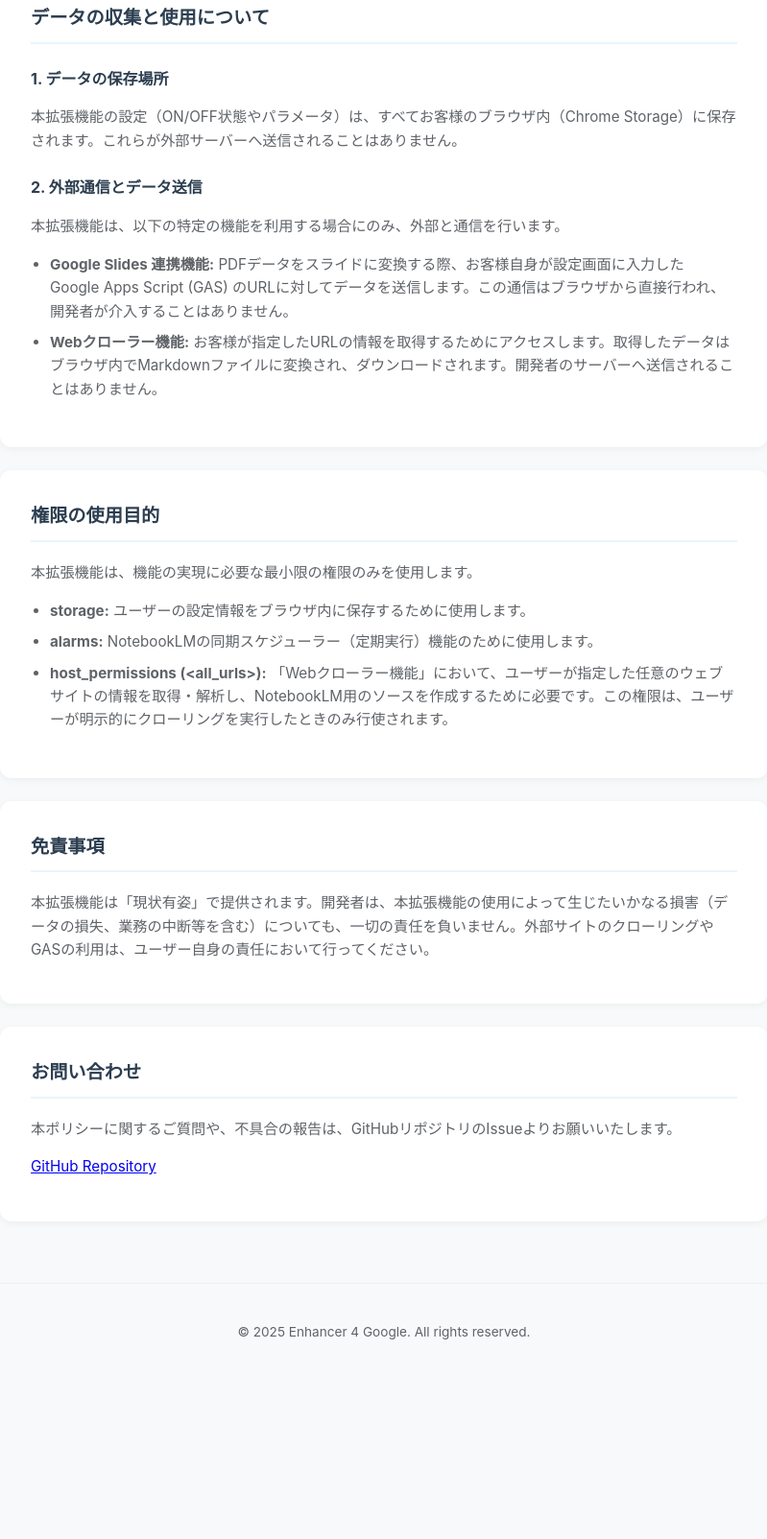
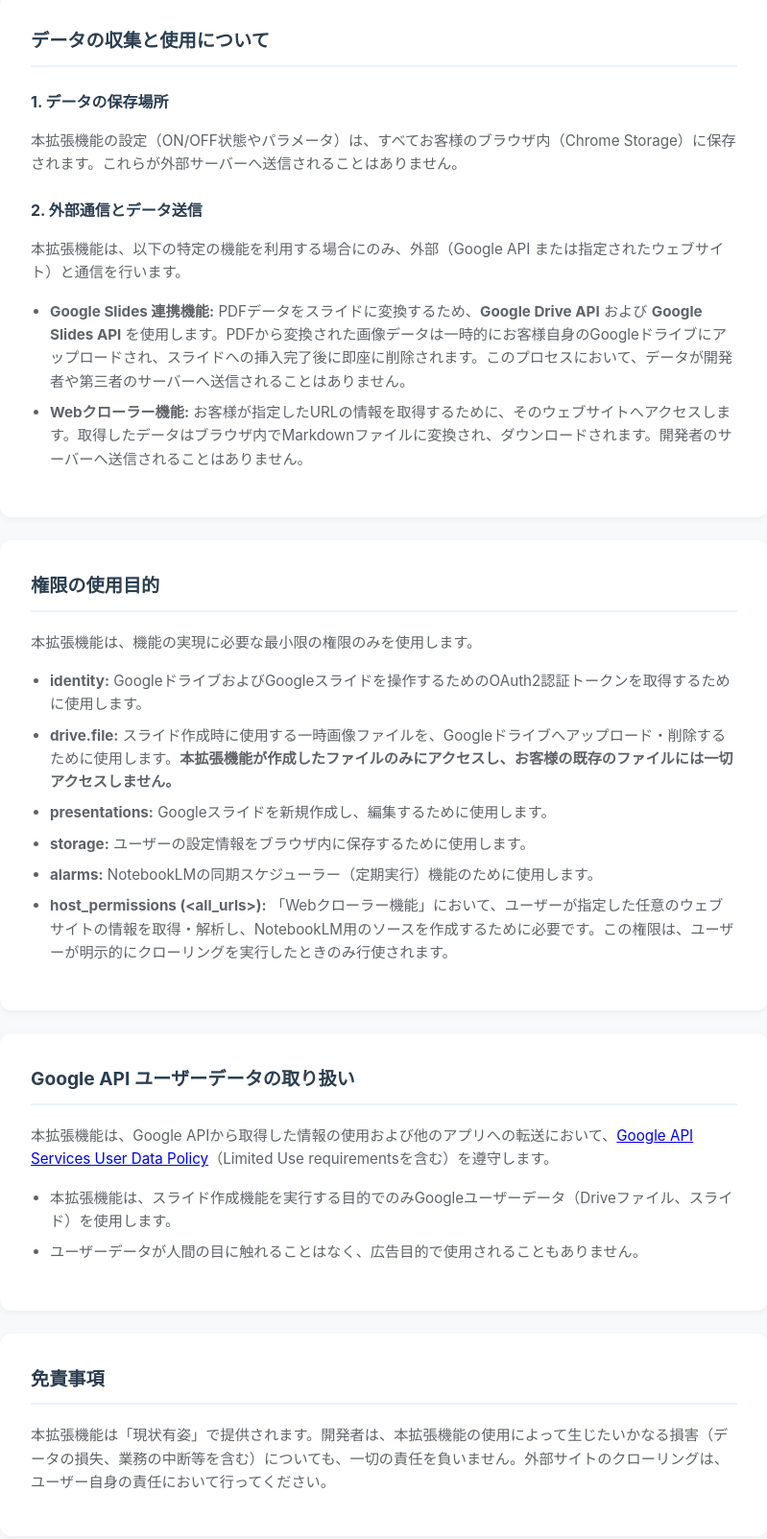
Before and after one commit to kotakahashi-4u/Enhancer4Google, a browser extension: page index.html in a window 1280 px wide. Shown: the part 466-2070 px from the top of the page at 96% size, without its empty margins (240-1039 px from the left). Before the commit the page ends 1905 px from the top, so only its background shows below. Drawn offline with Linux system fonts and the light colour scheme.

Commit message:
Update index.html

```diff
--- a/index.html
+++ b/index.html
@@ -178,7 +178,7 @@
       <p>「Enhancer 4 Google」（以下、本拡張機能）は、ユーザーのプライバシーを最優先に考えて設計されています。本ポリシーでは、本拡張機能がどのようにデータを扱い、保護するかについて説明します。</p>
 
       <div class="note">
-        <p><strong>要約:</strong> 本拡張機能は、ユーザーの個人情報、閲覧履歴、入力データを開発者のサーバーへ送信・収集することは一切ありません。</p>
+        <p><strong>要約:</strong> 本拡張機能は、ユーザーの個人情報、閲覧履歴、入力データを開発者のサーバーへ送信・収集することは一切ありません。すべての処理はユーザーのブラウザおよびGoogleの公式APIとの直接通信によって行われます。</p>
       </div>
     </div>
 
@@ -189,11 +189,11 @@
       <p>本拡張機能の設定（ON/OFF状態やパラメータ）は、すべてお客様のブラウザ内（Chrome Storage）に保存されます。これらが外部サーバーへ送信されることはありません。</p>
 
       <h3>2. 外部通信とデータ送信</h3>
-      <p>本拡張機能は、以下の特定の機能を利用する場合にのみ、外部と通信を行います。</p>
+      <p>本拡張機能は、以下の特定の機能を利用する場合にのみ、外部（Google API または指定されたウェブサイト）と通信を行います。</p>
 
       <ul>
-        <li><strong>Google Slides 連携機能:</strong> PDFデータをスライドに変換する際、お客様自身が設定画面に入力した Google Apps Script (GAS) のURLに対してデータを送信します。この通信はブラウザから直接行われ、開発者が介入することはありません。</li>
-        <li><strong>Webクローラー機能:</strong> お客様が指定したURLの情報を取得するためにアクセスします。取得したデータはブラウザ内でMarkdownファイルに変換され、ダウンロードされます。開発者のサーバーへ送信されることはありません。</li>
+        <li><strong>Google Slides 連携機能:</strong> PDFデータをスライドに変換するため、<strong>Google Drive API</strong> および <strong>Google Slides API</strong> を使用します。PDFから変換された画像データは一時的にお客様自身のGoogleドライブにアップロードされ、スライドへの挿入完了後に即座に削除されます。このプロセスにおいて、データが開発者や第三者のサーバーへ送信されることはありません。</li>
+        <li><strong>Webクローラー機能:</strong> お客様が指定したURLの情報を取得するために、そのウェブサイトへアクセスします。取得したデータはブラウザ内でMarkdownファイルに変換され、ダウンロードされます。開発者のサーバーへ送信されることはありません。</li>
       </ul>
     </div>
 
@@ -202,6 +202,9 @@
       <p>本拡張機能は、機能の実現に必要な最小限の権限のみを使用します。</p>
 
       <ul>
+        <li><strong>identity:</strong> GoogleドライブおよびGoogleスライドを操作するためのOAuth2認証トークンを取得するために使用します。</li>
+        <li><strong>drive.file:</strong> スライド作成時に使用する一時画像ファイルを、Googleドライブへアップロード・削除するために使用します。<strong>本拡張機能が作成したファイルのみにアクセスし、お客様の既存のファイルには一切アクセスしません。</strong></li>
+        <li><strong>presentations:</strong> Googleスライドを新規作成し、編集するために使用します。</li>
         <li><strong>storage:</strong> ユーザーの設定情報をブラウザ内に保存するために使用します。</li>
         <li><strong>alarms:</strong> NotebookLMの同期スケジューラー（定期実行）機能のために使用します。</li>
         <li><strong>host_permissions (&lt;all_urls&gt;):</strong> 「Webクローラー機能」において、ユーザーが指定した任意のウェブサイトの情報を取得・解析し、NotebookLM用のソースを作成するために必要です。この権限は、ユーザーが明示的にクローリングを実行したときのみ行使されます。</li>
@@ -209,8 +212,17 @@
     </div>
 
     <div class="card">
+      <h2>Google API ユーザーデータの取り扱い</h2>
+      <p>本拡張機能は、Google APIから取得した情報の使用および他のアプリへの転送において、<a href="https://developers.google.com/terms/api-services-user-data-policy" target="_blank">Google API Services User Data Policy</a>（Limited Use requirementsを含む）を遵守します。</p>
+      <ul>
+        <li>本拡張機能は、スライド作成機能を実行する目的でのみGoogleユーザーデータ（Driveファイル、スライド）を使用します。</li>
+        <li>ユーザーデータが人間の目に触れることはなく、広告目的で使用されることもありません。</li>
+      </ul>
+    </div>
+
+    <div class="card">
       <h2>免責事項</h2>
-      <p>本拡張機能は「現状有姿」で提供されます。開発者は、本拡張機能の使用によって生じたいかなる損害（データの損失、業務の中断等を含む）についても、一切の責任を負いません。外部サイトのクローリングやGASの利用は、ユーザー自身の責任において行ってください。</p>
+      <p>本拡張機能は「現状有姿」で提供されます。開発者は、本拡張機能の使用によって生じたいかなる損害（データの損失、業務の中断等を含む）についても、一切の責任を負いません。外部サイトのクローリングは、ユーザー自身の責任において行ってください。</p>
     </div>
 
     <div class="card">
@@ -223,9 +235,14 @@
 
   <footer class="footer">
     <div class="container">
-      &copy; 2025 Enhancer 4 Google. All rights reserved.
+      &copy; <span id="copyright-year"></span> Enhancer 4 Google
     </div>
   </footer>
 
+  <script>
+    // 現在の年を取得して表示
+    document.getElementById('copyright-year').textContent = new Date().getFullYear();
+  </script>
+
 </body>
 </html>
```
